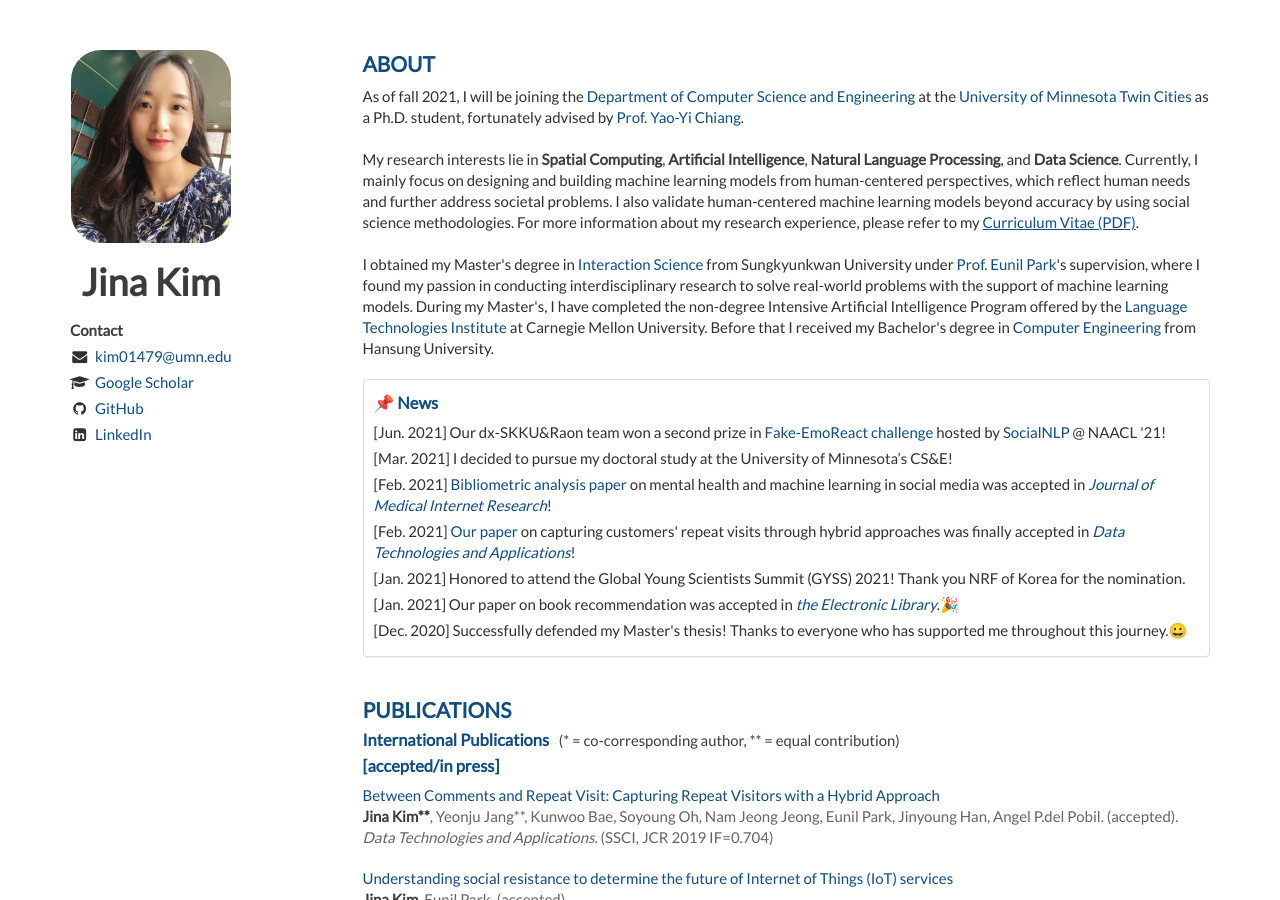
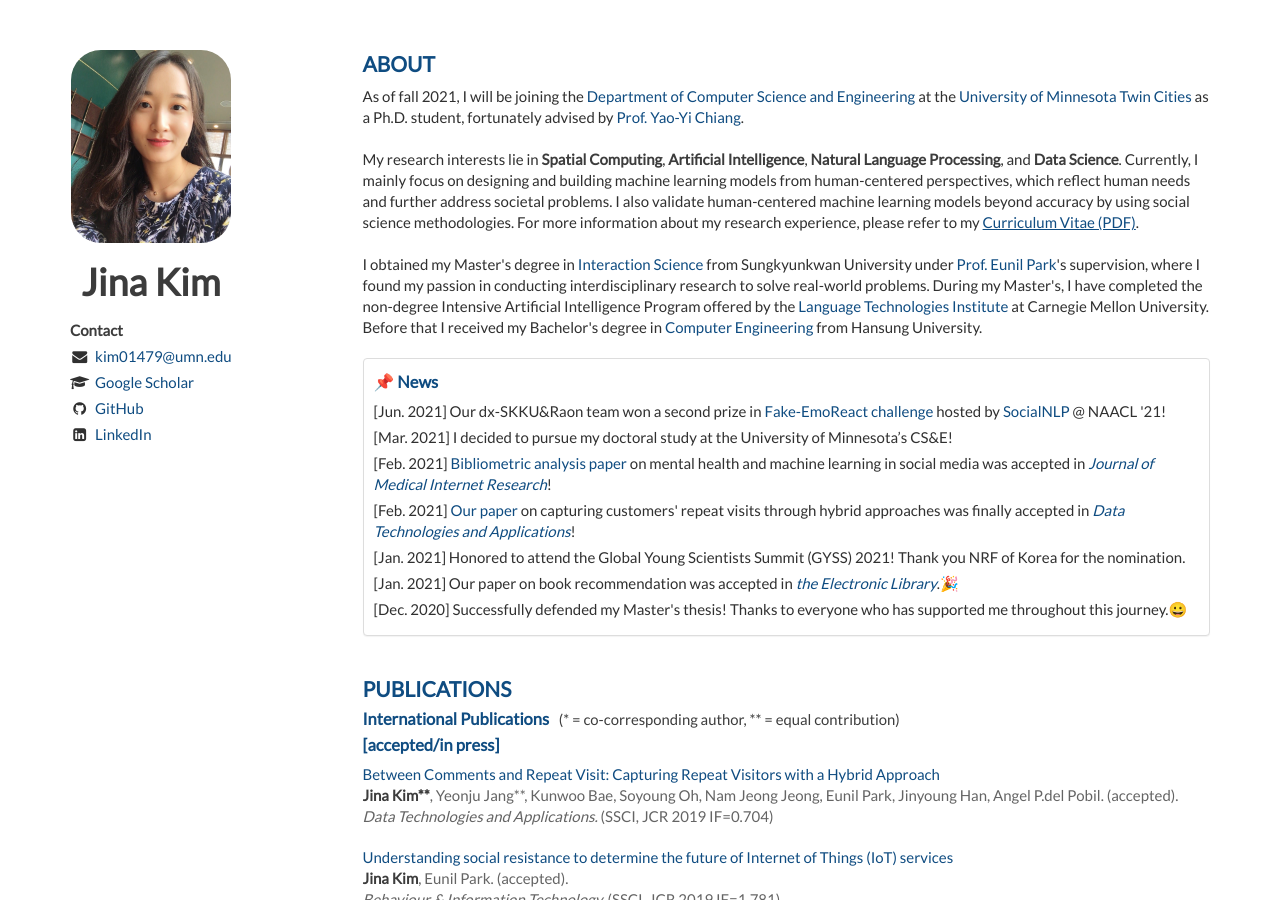
Before and after one commit to Jina-Kim/Jina-Kim.github.io, a Jekyll site: the page built from index.html, in a window 1280 px wide and 900 px high. Built offline with Jekyll 4.4.1, drawn with Linux system fonts in a browser that asks for light colours; nearby versions of some CDN libraries; the list of posts is cut into pages by our own code.

Commit message:
Update about.html

```diff
--- a/_includes/about.html
+++ b/_includes/about.html
@@ -8,7 +8,7 @@
           Currently, I mainly focus on designing and building machine learning models from human-centered perspectives, which reflect human needs and further address societal problems. I also validate human-centered machine learning models beyond accuracy by using social science methodologies.
           For more information about my research experience, please refer to my <a href='/Jina_Kim_CV.pdf' style="text-decoration: underline">Curriculum Vitae (PDF)</a>.
           <br><br>
-            I obtained my Master's degree in <a href="http://is.skku.edu">Interaction Science</a> from Sungkyunkwan University under <a href="https://sites.google.com/view/eunil">Prof. Eunil Park</a>'s supervision, where I found my passion in conducting interdisciplinary research to solve real-world problems with the support of machine learning models.
+            I obtained my Master's degree in <a href="http://is.skku.edu">Interaction Science</a> from Sungkyunkwan University under <a href="https://sites.google.com/view/eunil">Prof. Eunil Park</a>'s supervision, where I found my passion in conducting interdisciplinary research to solve real-world problems.
             During my Master's, I have completed the non-degree Intensive Artificial Intelligence Program offered by the <a href="https://www.lti.cs.cmu.edu">Language Technologies Institute</a> at Carnegie Mellon University.
             Before that I received my Bachelor's degree in <a href="https://www.hansung.ac.kr/Engineering/1176/subview.do">Computer Engineering</a> from Hansung University.
         </p>
```
